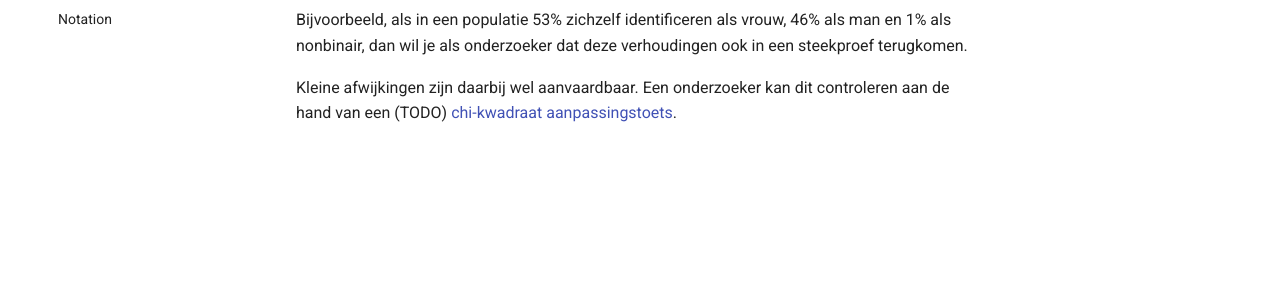
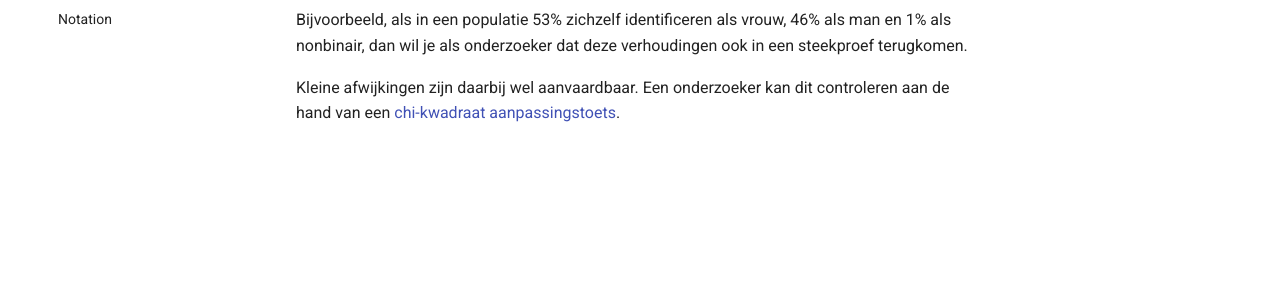
Before and after one commit to HoGentTIN/dsai-glossary, an MkDocs documentation site: the page built from docs/nl/steekproef-representatieve.md, in a window 1280 px wide. Shown: the part 281-576 px from the top of the page. Built offline with MkDocs 1.6.1 and Material for MkDocs 9.7.7, drawn with Linux system fonts in a browser that asks for light colours; comment, search, counter and statistics services are not loaded.

Commit message:
Fix onbestaande links

```diff
--- a/docs/nl/steekproef-representatieve.md
+++ b/docs/nl/steekproef-representatieve.md
@@ -6,4 +6,4 @@
 
 Bijvoorbeeld, als in een populatie 53% zichzelf identificeren als vrouw, 46% als man en 1% als nonbinair, dan wil je als onderzoeker dat deze verhoudingen ook in een steekproef terugkomen.
 
-Kleine afwijkingen zijn daarbij wel aanvaardbaar. Een onderzoeker kan dit controleren aan de hand van een (TODO) [chi-kwadraat aanpassingstoets](chi-kwadraat-aanpassingstoets.md).
+Kleine afwijkingen zijn daarbij wel aanvaardbaar. Een onderzoeker kan dit controleren aan de hand van een [chi-kwadraat aanpassingstoets](chi-kwadraattoets.md#aanpassingstoets).
```
Also changed, not shown: docs/en/chi-squared-test.md (added, +9 -0 lines), docs/en/sample-representative.md (+1 -1 lines), docs/nl/chi-kwadraattoets.md (added, +9 -0 lines).
